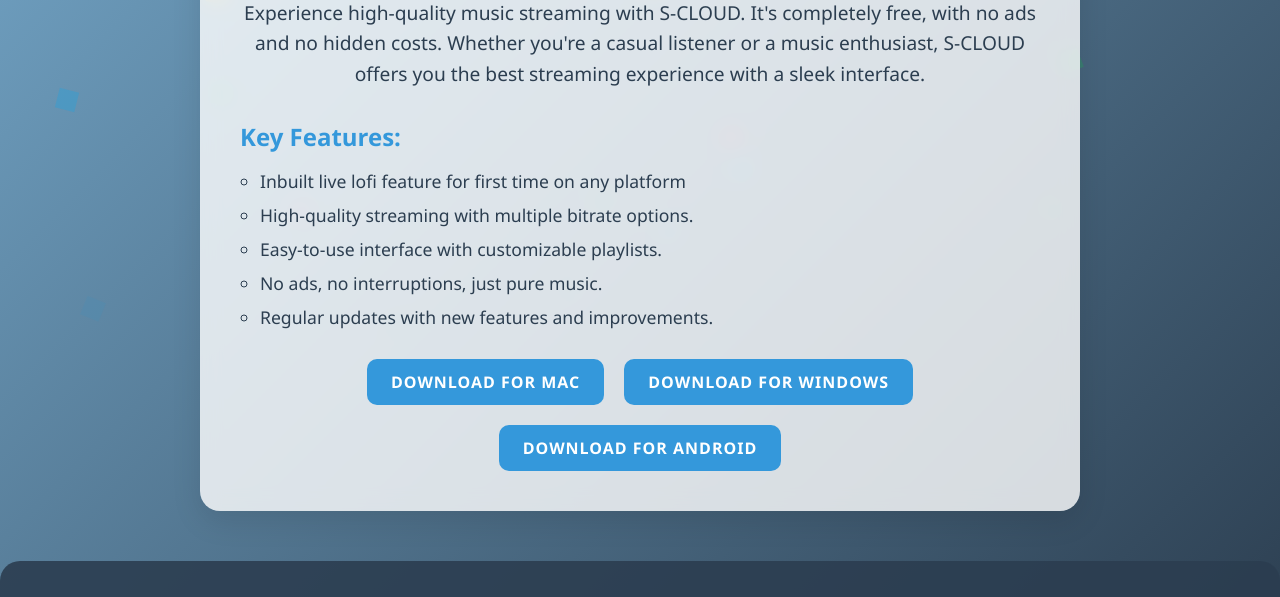
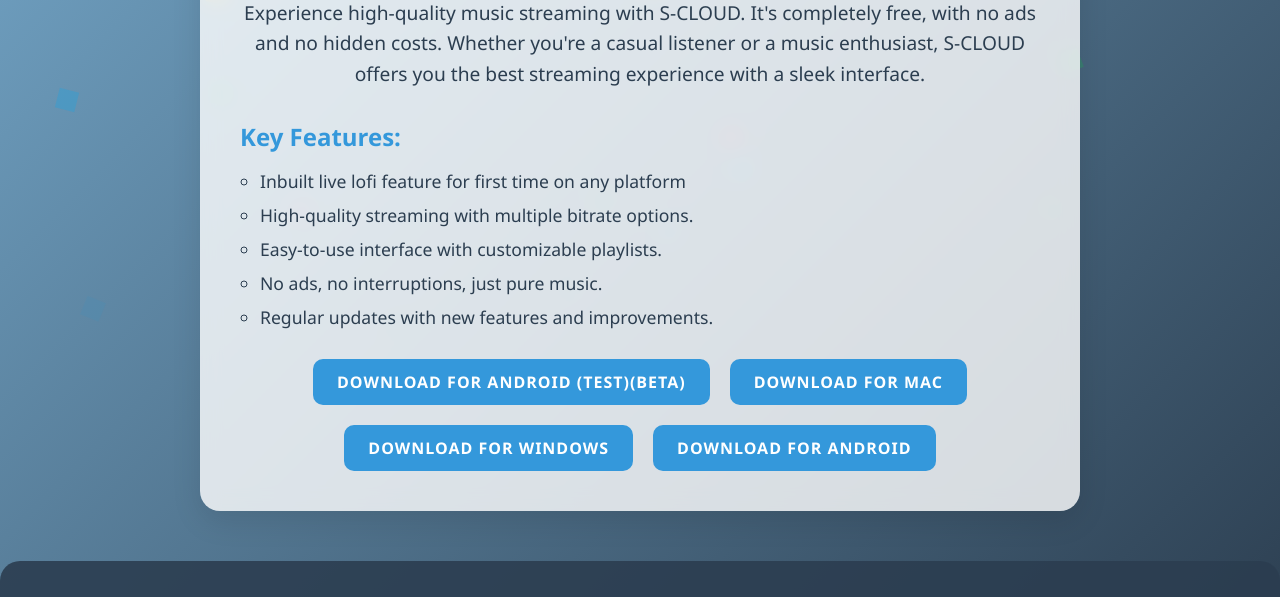
Before and after one commit to Scodify236/download, a plain HTML site: page index.html in a window 1280 px wide. Shown: the part 406-1003 px from the top of the page. Drawn offline with Linux system fonts and the light colour scheme.

Commit message:
Update index.html

```diff
--- a/index.html
+++ b/index.html
@@ -203,6 +203,7 @@ footer {
             </div>
 
             <div class="download">
+                <a href="https://github.com/Shashwat-CODING/S-CODERS-Studio/releases/download/1.1.0/app-release.apk" class="download-btn">Download for Android (test)(Beta)</a>
                 <a href="https://github.com/Shashwat-CODING/S-CODERS-Studio/releases/download/1.1.0/scodify.app.zip" class="download-btn">Download for MAC</a>
                 <a href="https://github.com/Shashwat-CODING/S-CODERS-Studio/releases/download/1.1.0/scodify-win32-x64.rar" class="download-btn">Download for Windows</a>
                 <a href="https://github.com/Shashwat-CODING/S-CODERS-Studio/releases/download/1.1.0/Scodify_1_1.0.apk" class="download-btn">Download for Android</a>
```
